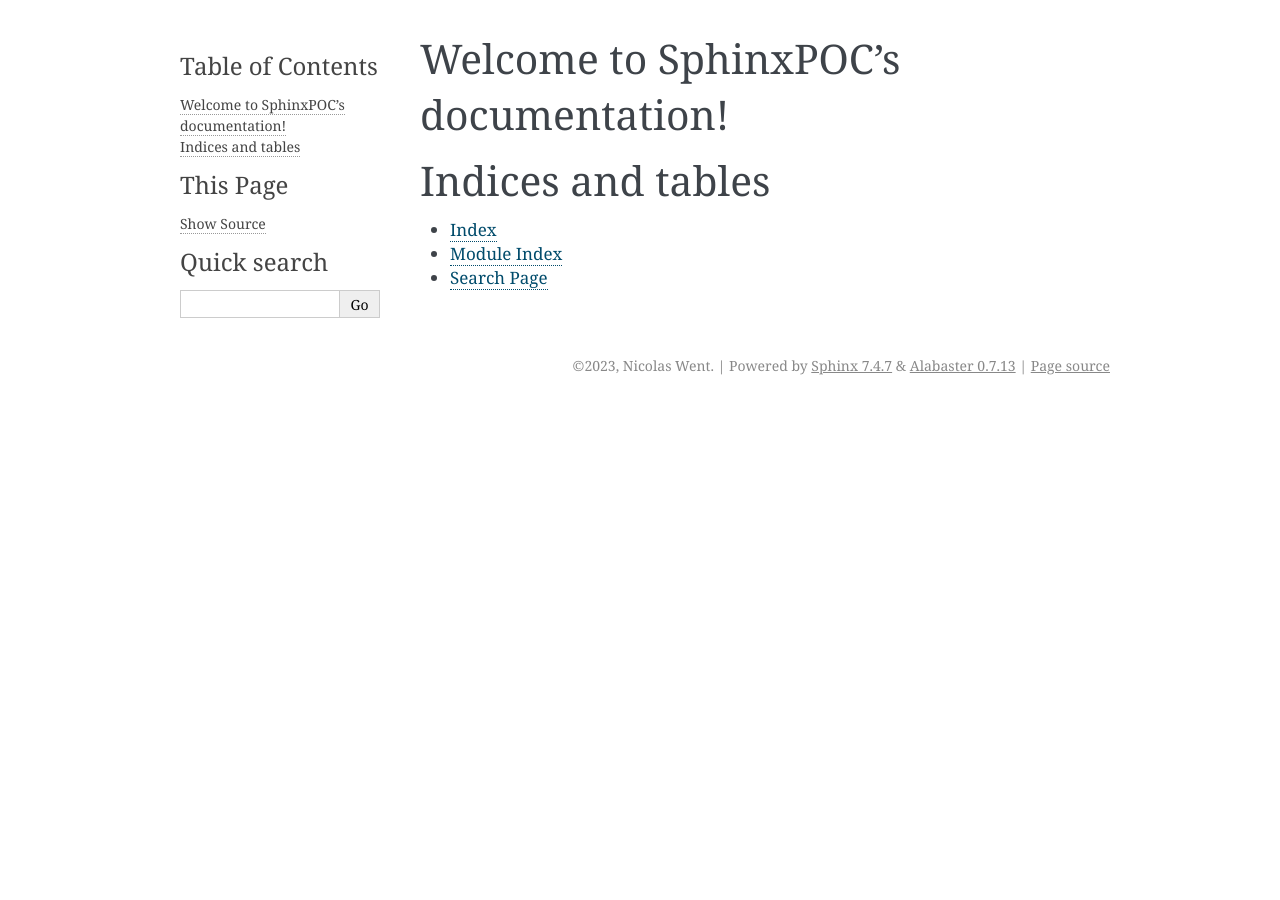
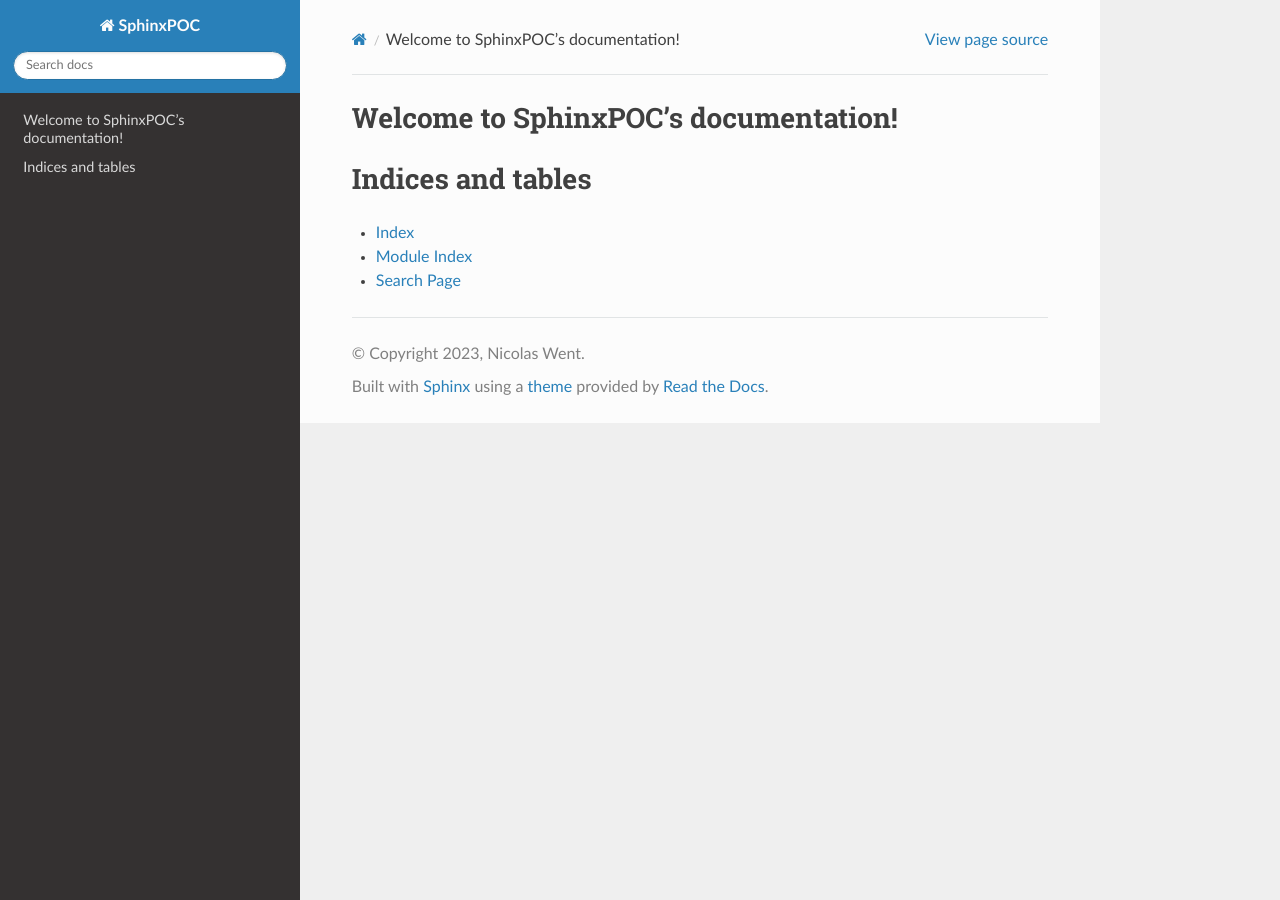
Before and after one commit to NicolasWent/python-sphinx-poc, a Sphinx documentation site: the page built from docs/source/index.rst, in a window 1280 px wide. Built offline with Sphinx 7.4.7 and the Read the Docs theme 2.0.0, drawn with Linux system fonts in a browser that asks for light colours.

Commit message:
[Conf] Added config

```diff
--- a/docs/source/conf.py
+++ b/docs/source/conf.py
@@ -17,7 +17,7 @@ author = 'Nicolas Went'
 # -- General configuration ---------------------------------------------------
 # https://www.sphinx-doc.org/en/master/usage/configuration.html#general-configuration
 
-extensions = ['sphinx.ext.autodoc']
+extensions = ['sphinx.ext.autodoc', 'sphinx_rtd_theme']
 
 templates_path = ['_templates']
 exclude_patterns = ['_build', 'Thumbs.db', '.DS_Store']
@@ -27,5 +27,8 @@ exclude_patterns = ['_build', 'Thumbs.db', '.DS_Store']
 # -- Options for HTML output -------------------------------------------------
 # https://www.sphinx-doc.org/en/master/usage/configuration.html#options-for-html-output
 
-html_theme = 'alabaster'
+html_theme = 'sphinx_rtd_theme'
 html_static_path = ['_static']
+
+# Google analytics can be added to the theme:
+# https://sphinx-rtd-theme.readthedocs.io/en/stable/configuring.html
```
